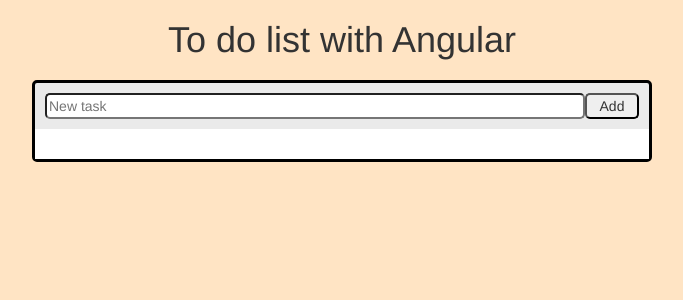
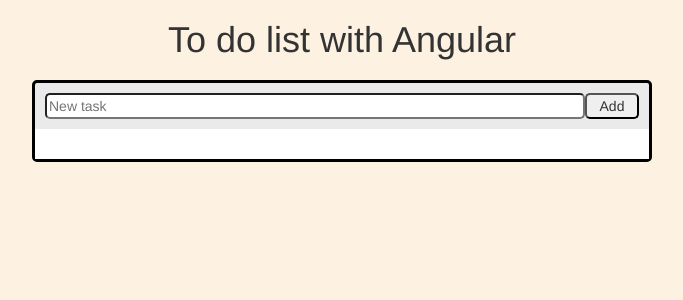
Before and after one commit to PablGalveGR/toDoList, an Angular app in the folder toDoListApp/: page / in a window 1280 px wide. Shown: the top 300 px of the page, without its empty margins (298-981 px from the left). Built offline with nearby package versions, Linux system fonts and the light colour scheme.

Commit message:
Update styles.css

```diff
--- a/toDoListApp/src/styles.css
+++ b/toDoListApp/src/styles.css
@@ -4,7 +4,7 @@
   height: 100%;
   width: 100%;
   padding: 0px;
-  background-color: bisque;
+  background-color: rgb(253, 241, 226);
 }
 
 .main {
```
